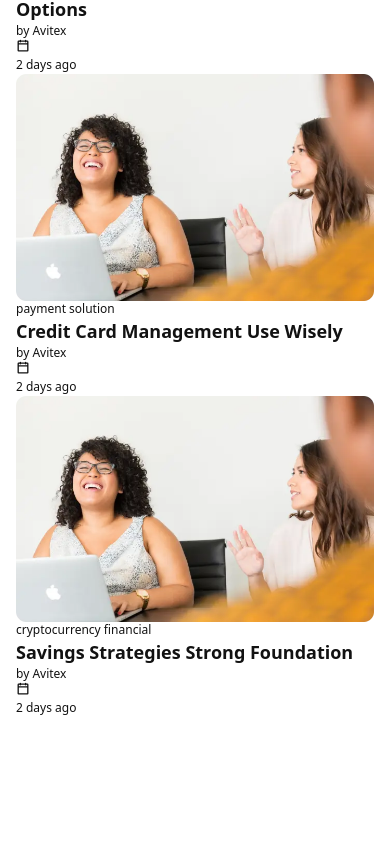
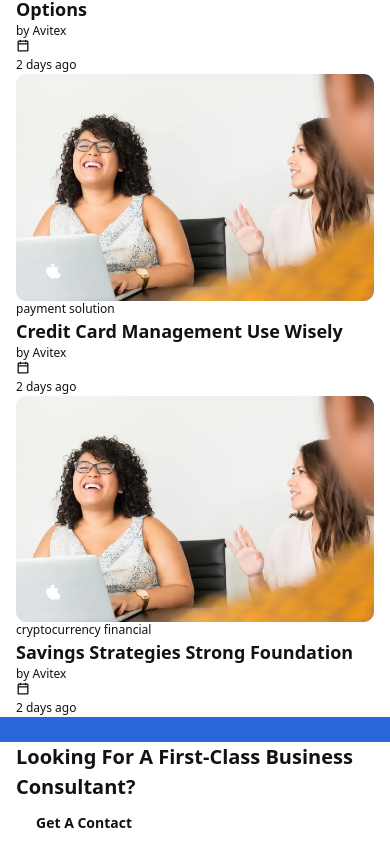
Before and after one commit to genuinelycool/nextjs-laravel-frontend, a Next.js app: page / in a window 390 px wide. Shown: the part 5973-6817 px from the top of the page. Before the commit the page ends 6690 px from the top, so only its background shows below. Built offline with nearby package versions, Linux system fonts and the light colour scheme.

Commit message:
20.1 -Footer Component Design Part 1

```diff
--- a/src/app/page.js
+++ b/src/app/page.js
@@ -11,6 +11,7 @@
 import Testimonial from "@/components/Testimonial/Testimonial";
 import Blog from "@/components/Blog/Blog";
 import blogData from "@/data/blog.json";
+import Partner from "@/components/Partner/Partner";
 
 export default function Home() {
   return (
@@ -29,6 +30,7 @@
         <FormRequest />
         <Testimonial />
         <Blog data={blogData} />
+        <Partner className="lg:mt-[100px] sm:mt-16 mt-10" />
       </main>
     </div>
   );
--- /dev/null
+++ b/src/components/Partner/Partner.jsx
@@ -0,0 +1,37 @@
+import Image from "next/image";
+import Link from "next/link";
+import React from "react";
+
+const Partner = () => {
+  return (
+    <div className="cta-block relative lg:h-[120px] h-[180px]">
+      <div className="bg-cta w-full h-full absolute top-0 left-0 z-[-1]">
+        <Image
+          width={5000}
+          height={5000}
+          className="w-full h-full object-cover"
+          src="/images/cta/bg-cta1.png"
+        />
+      </div>
+
+      <div
+        className="container flex items-center justify-between
+            max-lg:flex-col max-lg:justify-center gap-6 h-full"
+      >
+        <div className="heading5 max-lg:text-center text-white">
+          Looking for a first-class business consultant?
+        </div>
+
+        <Link
+          className="button-main rounded-full hover:bg-black hover:text-white
+            bg-white text-button px-9 py-3"
+          href="/"
+        >
+          Get a Contact
+        </Link>
+      </div>
+    </div>
+  );
+};
+
+export default Partner;
```
